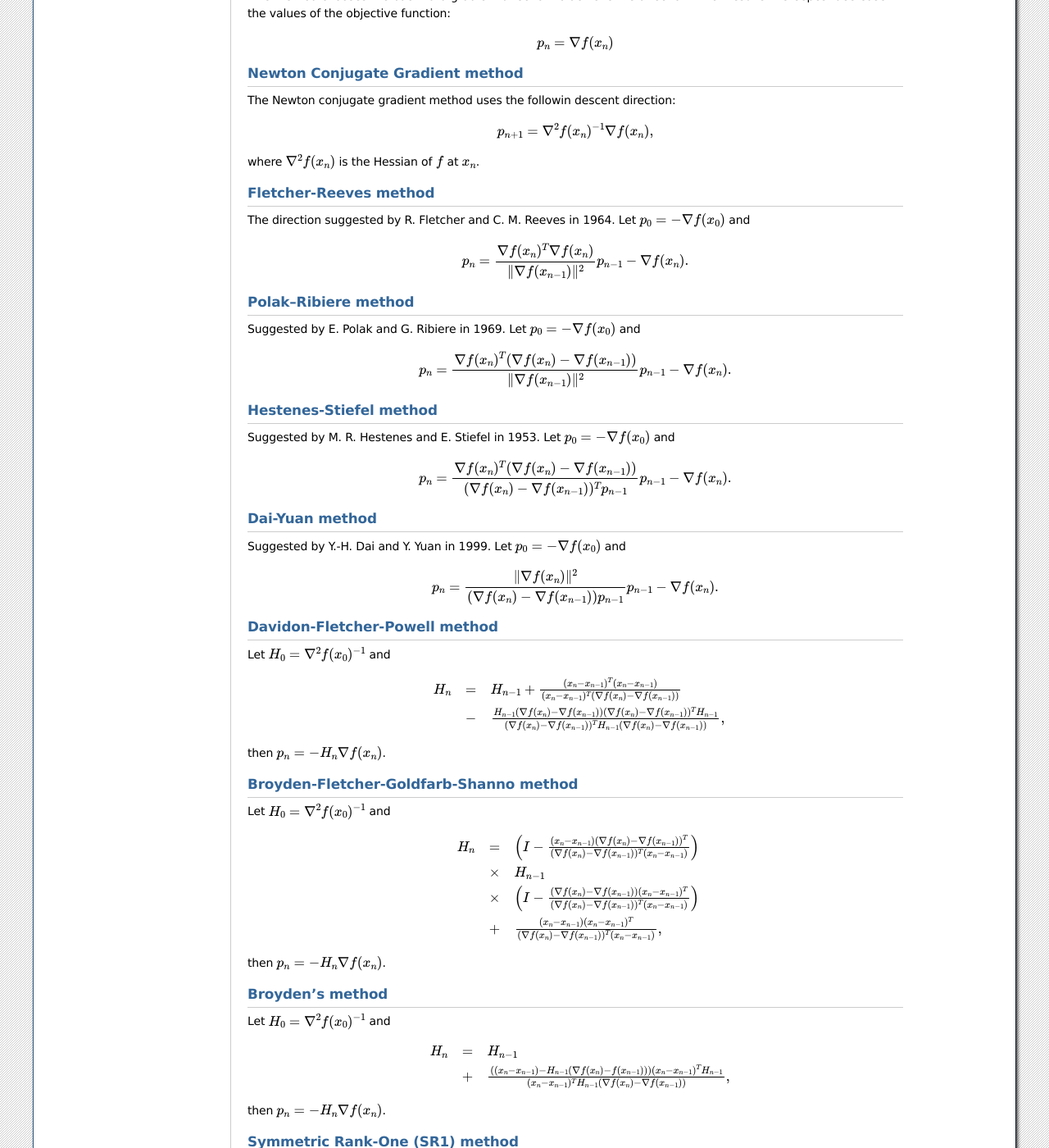
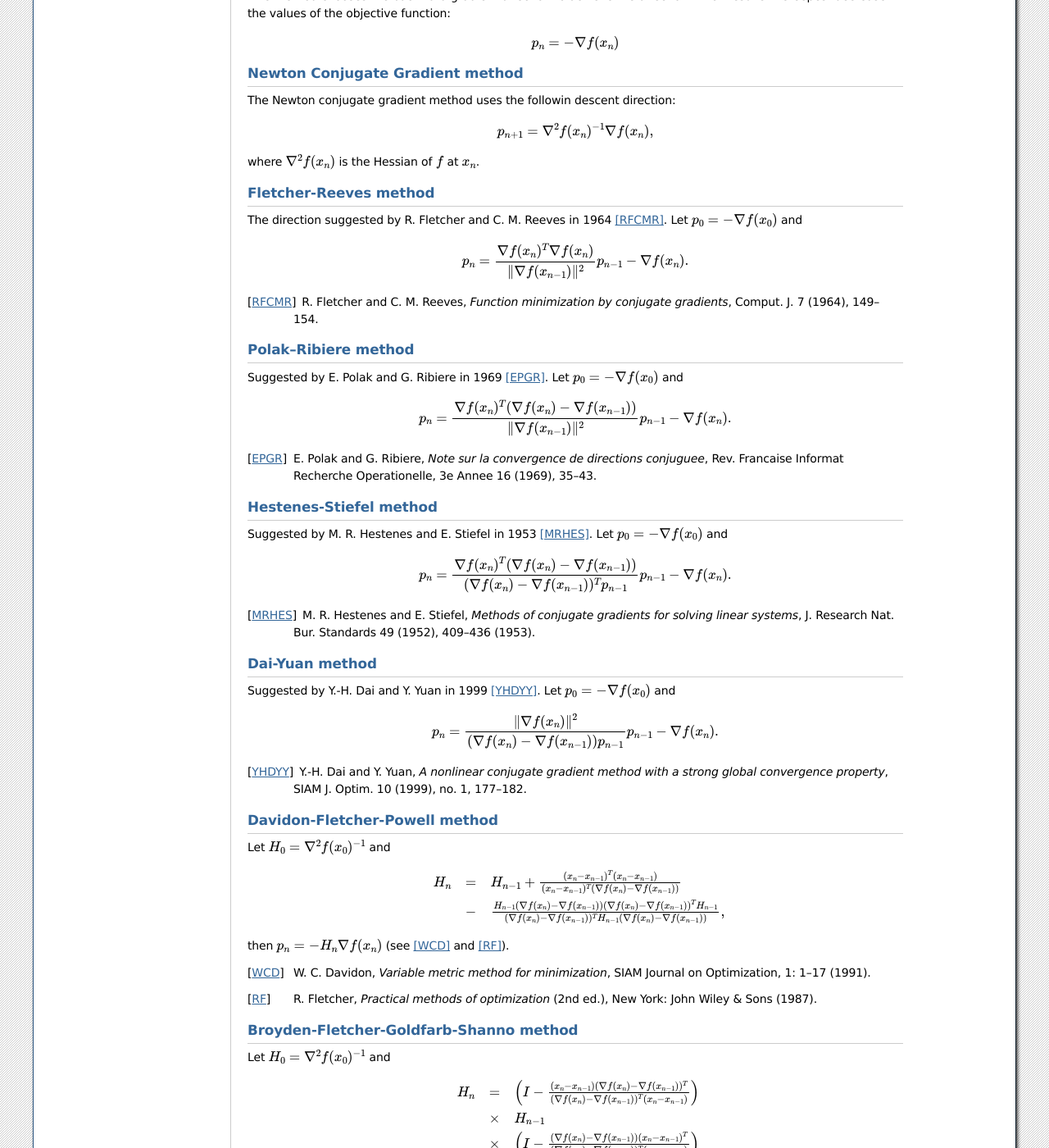
Before and after one commit to biyimoses/optimithon, a Sphinx documentation site: the page built from doc/derivative.rst, in a window 1280 px wide and 1400 px high, scrolled down 350 px. Shown: the whole window at 82% size. Built offline with Sphinx 7.4.7, drawn with Linux system fonts in a browser that asks for light colours; some of the changed text lies outside the part shown.

Commit message:
Some references added

```diff
--- a/doc/benchmark.rst
+++ b/doc/benchmark.rst
@@ -4,7 +4,7 @@ Benchmark Problems
 We employ the `QuasiNewton` class to solve a few benchmark optimization problems.
 These benchmarks that are mainly taken from [MJXY]_.
 
-.. [MJXY] M\. Jamil, Xin-She Yang, *A literature survey of benchmark functions for global optimization problems*, IJMMNO, Vol. 4(2), 2013.
+.. [MJXY] M\. Jamil, Xin-She Yang, *A literature survey of benchmark functions for global optimization problems*, IJMMNO, Vol. 4(2) (2013).
 
 Rosenbrock Function
 ==================================
--- a/doc/derivative.rst
+++ b/doc/derivative.rst
@@ -6,7 +6,7 @@ and/or hessian of the objective function.
 
 For more details on the methods introduced in this chapter refer to [JNSJW]_.
 
-.. [JNSJW] J\. Nocedal, S. J. Wright, *Numerical Optimization*, Second Ed., Springer, New York, NY, USA, 2006.
+.. [JNSJW] J\. Nocedal, S. J. Wright, *Numerical Optimization*, 2nd  ed., Springer, New York, NY, USA (2006).
 
 ---------------------------------------------------
 Descent Direction
@@ -19,7 +19,7 @@ This method chooses the backward gradient direction to achieve the direction whi
 values of the objective function:
 
 .. math::
-    p_n=\nabla f(x_n)
+    p_n=-\nabla f(x_n)
 
 Newton Conjugate Gradient method
 ---------------------------------------------------
@@ -32,31 +32,39 @@ where :math:`\nabla^2f(x_n)` is the Hessian of :math:`f` at :math:`x_n`.
 
 Fletcher-Reeves method
 ---------------------------------------------------
-The direction suggested by R. Fletcher and C. M. Reeves in 1964. Let :math:`p_0=-\nabla f(x_0)` and
+The direction suggested by R. Fletcher and C. M. Reeves in 1964 [RFCMR]_. Let :math:`p_0=-\nabla f(x_0)` and
 
 .. math::
     p_n=\frac{\nabla f(x_n)^T\nabla f(x_n)}{\|\nabla f(x_{n-1})\|^2}p_{n-1}-\nabla f(x_n).
 
+.. [RFCMR] R\. Fletcher and C. M. Reeves, *Function minimization by conjugate gradients*, Comput. J. 7 (1964), 149–154.
+
 Polak–Ribiere method
 ---------------------------------------------------
-Suggested by E. Polak and G. Ribiere in 1969. Let :math:`p_0=-\nabla f(x_0)` and
+Suggested by E. Polak and G. Ribiere in 1969 [EPGR]_. Let :math:`p_0=-\nabla f(x_0)` and
 
 .. math::
     p_n=\frac{\nabla f(x_n)^T(\nabla f(x_n)-\nabla f(x_{n-1}))}{\|\nabla f(x_{n-1})\|^2}p_{n-1}-\nabla f(x_n).
 
+.. [EPGR] E\. Polak and G. Ribiere, *Note sur la convergence de directions conjuguee*, Rev. Francaise Informat Recherche Operationelle, 3e Annee 16 (1969), 35–43.
+
 Hestenes-Stiefel method
 ---------------------------------------------------
-Suggested by M. R. Hestenes and E. Stiefel in 1953. Let :math:`p_0=-\nabla f(x_0)` and
+Suggested by M. R. Hestenes and E. Stiefel in 1953 [MRHES]_. Let :math:`p_0=-\nabla f(x_0)` and
 
 .. math::
     p_n=\frac{\nabla f(x_n)^T(\nabla f(x_n)-\nabla f(x_{n-1}))}{(\nabla f(x_n)-\nabla f(x_{n-1}))^Tp_{n-1}}p_{n-1}-\nabla f(x_n).
 
+.. [MRHES] M\. R. Hestenes and E. Stiefel, *Methods of conjugate gradients for solving linear systems*, J. Research Nat. Bur. Standards 49 (1952), 409–436 (1953).
+
 Dai-Yuan method
 ---------------------------------------------------
-Suggested by Y.-H. Dai and Y. Yuan in 1999. Let :math:`p_0=-\nabla f(x_0)` and
+Suggested by Y.-H. Dai and Y. Yuan in 1999 [YHDYY]_. Let :math:`p_0=-\nabla f(x_0)` and
 
 .. math::
     p_n=\frac{\|\nabla f(x_n)\|^2}{(\nabla f(x_n)-\nabla f(x_{n-1}))p_{n-1}}p_{n-1}-\nabla f(x_n).
+
+.. [YHDYY] Y\.-H. Dai and Y. Yuan, *A nonlinear conjugate gradient method with a strong global convergence property*, SIAM J. Optim. 10 (1999), no. 1, 177–182.
 
 Davidon-Fletcher-Powell method
 ---------------------------------------------------
@@ -69,7 +77,10 @@ Let :math:`H_0=\nabla^2f(x_0)^{-1}` and
     \nabla f(x_{n-1}))^TH_{n-1}(\nabla f(x_n)-\nabla f(x_{n-1}))},
     \end{array}
 
-then :math:`p_n=-H_n\nabla f(x_n)`.
+then :math:`p_n=-H_n\nabla f(x_n)` (see [WCD]_ and [RF]_).
+
+.. [WCD] W\. C. Davidon, *Variable metric method for minimization*, SIAM Journal on Optimization, 1: 1–17 (1991).
+.. [RF] R\. Fletcher, *Practical methods of optimization* (2nd ed.), New York: John Wiley & Sons (1987).
 
 Broyden-Fletcher-Goldfarb-Shanno method
 ---------------------------------------------------
```
Also changed, not shown: 1 other file.
